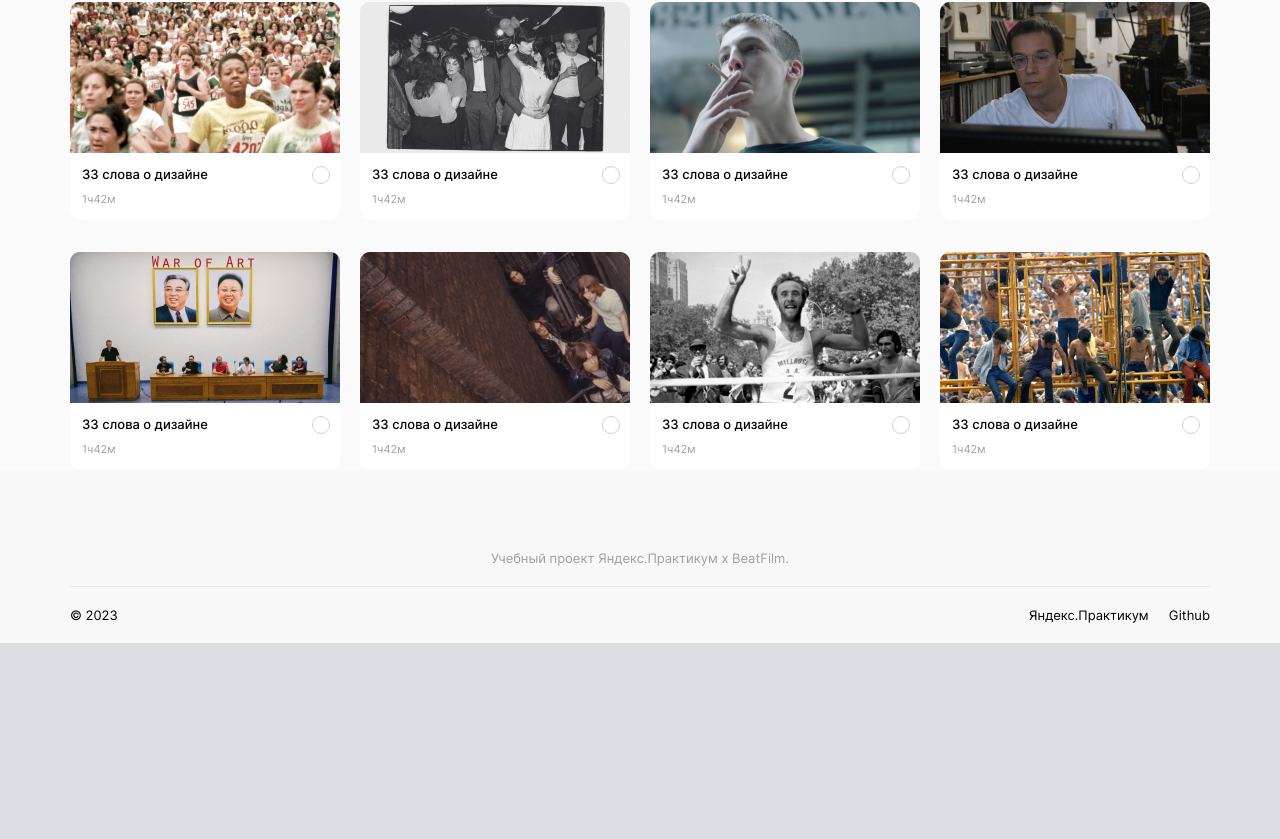
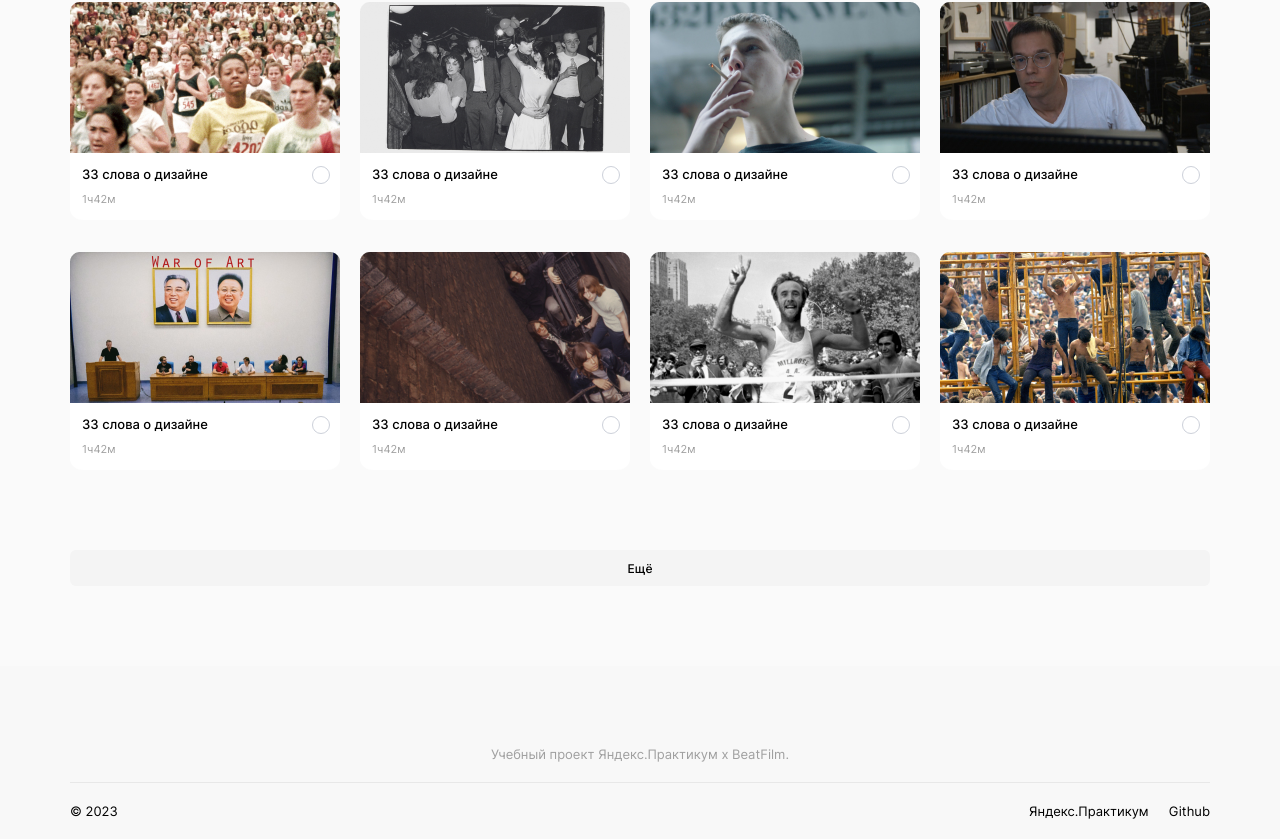
Before and after one commit to Moscow89er/movies-explorer-frontend, a React (Create React App) app: page /movies in a window 1280 px wide. Shown: the part 858-1697 px from the top of the page. Before the commit the page ends 1501 px from the top, so only its background shows below. Built offline with nearby package versions, Linux system fonts and the light colour scheme.

Commit message:
верстка компонента moviesCard 3

```diff
--- a/src/components/MoviesCard/MoviesCard.css
+++ b/src/components/MoviesCard/MoviesCard.css
@@ -2,18 +2,20 @@
     margin: auto;
     width: 100%;
     display: flex;
+    flex-direction: column;
     background: #FAFAFA;
 }
 
 .movies-card__container_items {
     width: 90%;
     max-width: 1140px;
-    margin: 68px auto 0;
+    margin: 68px auto 30px;
     display: grid;
-    grid-template-columns: repeat(4, 270px);
-    grid-template-rows: repeat(4, 218px);
+    grid-template-columns: repeat(auto-fill, minmax(270px, 1fr));
+    grid-auto-rows: 218px;
     column-gap: 20px;
     row-gap: 32px;
+    justify-content: center;
 }
 
 .movies-card__container_item {
@@ -94,3 +96,20 @@
     font-weight: 400;
     line-height: normal;
 }
+
+.movies-card_button {
+    display: flex;
+    align-items: center;
+    justify-content: center;
+    width: 90%;
+    max-width: 1140px;
+    height: 36px;
+    margin: 50px auto 80px;
+    background: #F4F4F4;
+    font-size: 12px;
+    font-style: normal;
+    font-weight: 500;
+    line-height: normal;
+    border-radius: 6px;
+    border: none;
+}
--- a/src/components/MoviesCard/MoviesCard.js
+++ b/src/components/MoviesCard/MoviesCard.js
@@ -5,7 +5,7 @@ function MoviesCard () {
         <section className="movies-card">
             <div className="movies-card__container_items">
                 {movies.map((movie) => (
-                    <div className="movies-card__container_item">
+                    <div className="movies-card__container_item" key={movie.id}>
                         <img
                             src={movie.pic}
                             className="movies-card__pic"
@@ -22,6 +22,7 @@ function MoviesCard () {
                     </div>
                 ))}
             </div>
+            <button type="submit" className="movies-card_button">Ещё</button>
         </section>
     )
 }
```
